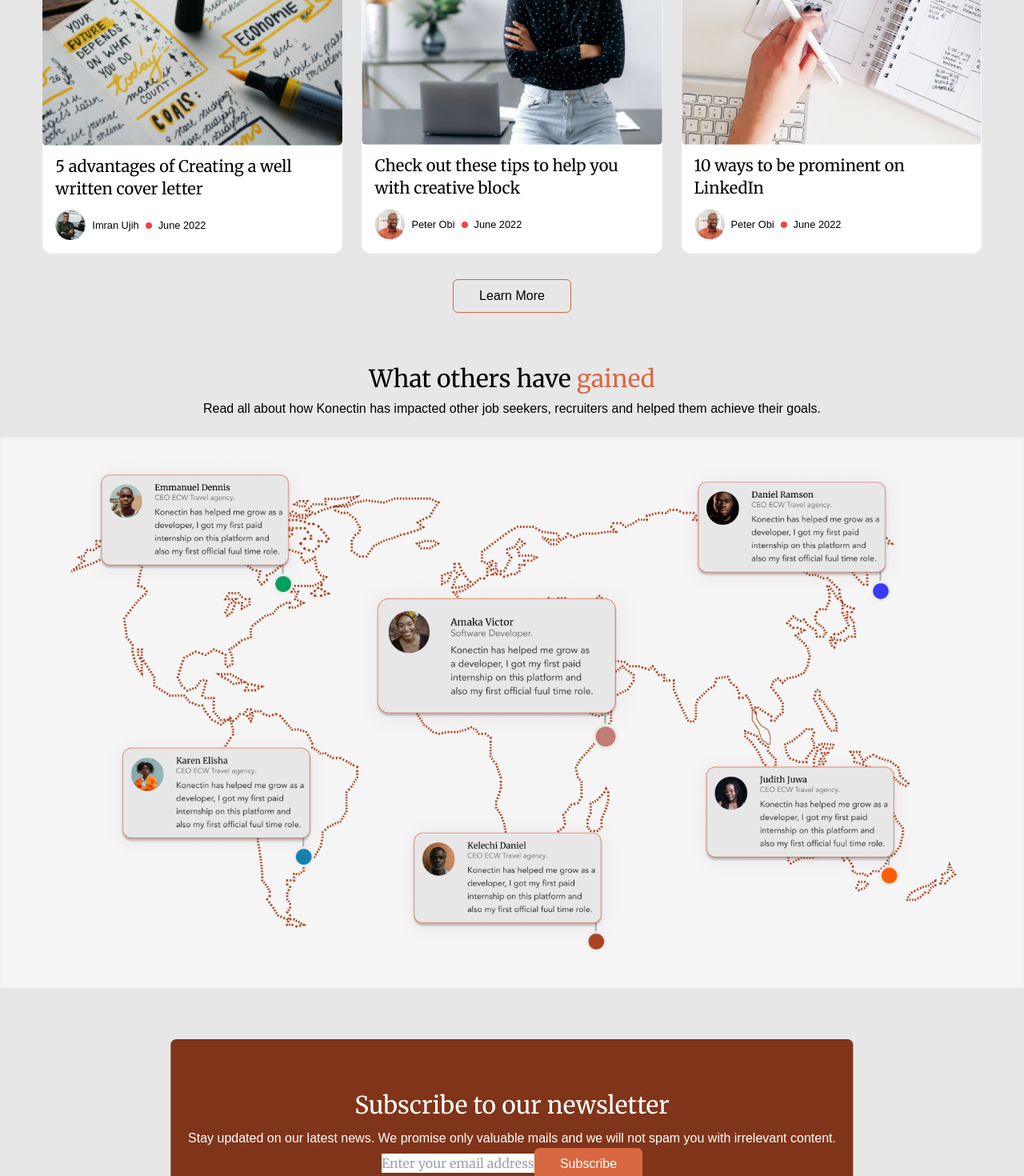
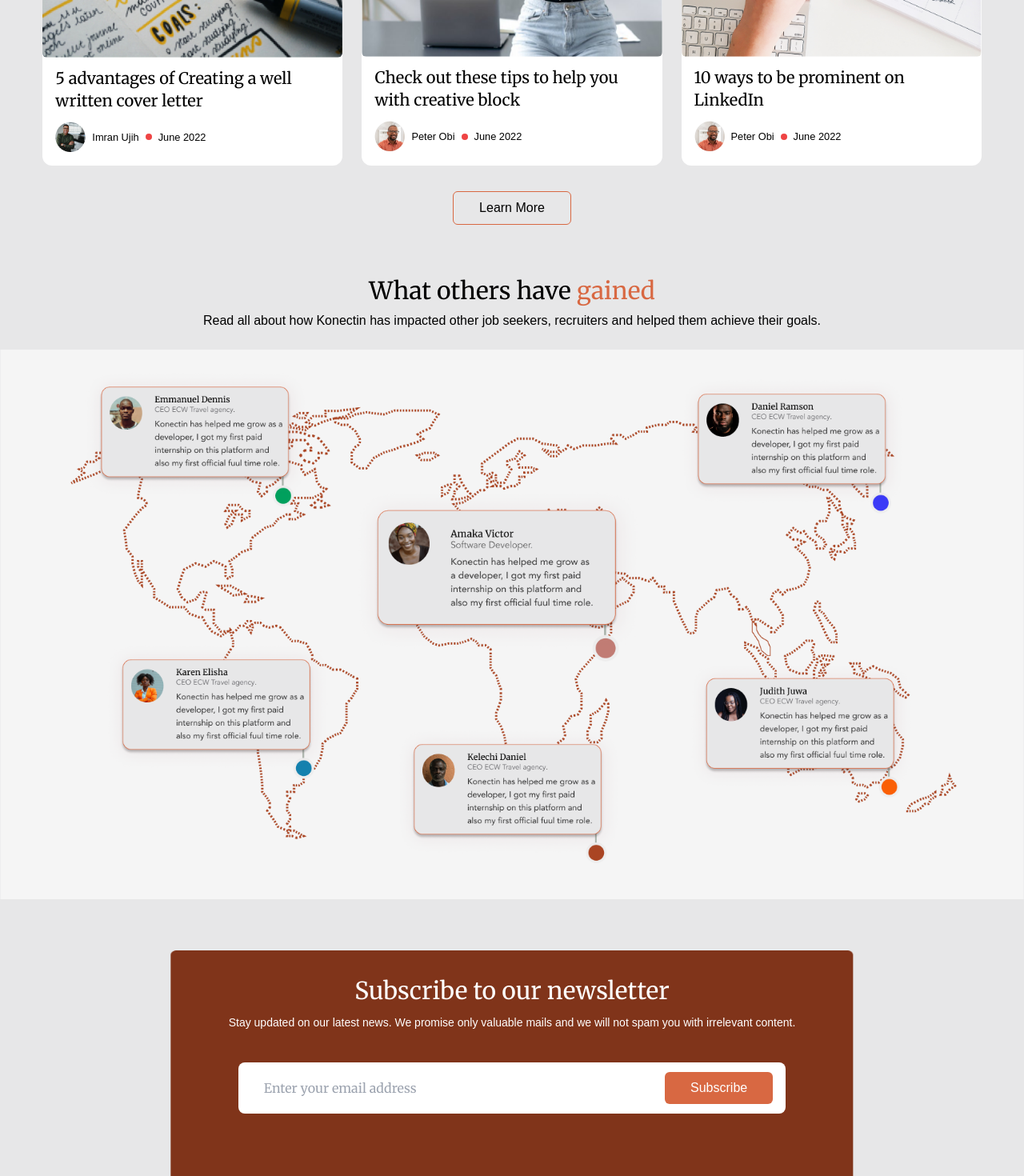
Before and after one commit to konnectintech/Konectin, a React (Vite) app: page / in a window 1280 px wide. Shown: the part 2370-3840 px from the top of the page at 80% size. Built offline with nearby package versions, Linux system fonts and the light colour scheme.

Commit message:
Fix resopnsiveness

```diff
--- a/src/pages/landing/index.jsx
+++ b/src/pages/landing/index.jsx
@@ -62,7 +62,15 @@
           </div>
         </div>
 
+        {/* Recruiters */}
         <div className="flex flex-col gap-8">
+          <div className="md:hidden">
+            <img
+              src={recruitImage}
+              className="mx-auto"
+              alt="Konectin Recruiters"
+            />
+          </div>
           <div className="header--text">
             <h1 className="text-3xl mb-2">
               What{" "}
@@ -75,15 +83,15 @@
             </p>
           </div>
           <div className="flex flex-col gap-10 md:flex-row items-center justify-between">
-            <div className="w-full w-4/12">
+            <div className="hidden md:w-4/12 md:block">
               <img src={recruitImage} alt="Konectin Recruiters" />
             </div>
-            <div className="w-8/12 flex flex-col gap-6">
-              <div className="grid grid-cols-2 gap-6">
+            <div className="md:w-8/12 flex flex-col gap-6">
+              <div className="grid grid-col sm:grid-cols-2 gap-6">
                 {RecruitersGain.map((item, index) => (
                   <div
                     key={index}
-                    className="flex w-full flex-col gap-3 items-center text-center md:text-start md:items-start justify-center"
+                    className="flex w-full flex-col gap-3 text-start items-start justify-center"
                   >
                     <div className="w-10 h-10 bg-secondaryBg rounded-sm flex flex-col items-center justify-center">
                       <img src={item.logo} alt={item.title} />
@@ -93,7 +101,7 @@
                   </div>
                 ))}
               </div>
-              <div className="w-full xs:w-fit flex flex-col xxs:flex-row gap-2 xs:gap-4 items-center justify-center xs:justify-between text-sm">
+              <div className="w-full xs:w-fit flex flex-col xxs:flex-row gap-2 xs:gap-4 items-center md:justify-center xs:justify-between text-sm">
                 <button className="px-8 py-2 bg-transparent flex gap-2 items-center justify-center text-black-500 border-primaryBtn border rounded-md">
                   Learn More
                 </button>
@@ -106,8 +114,8 @@
         </div>
 
         {/* About Us */}
-        <div className="flex flex-col gap-10 md:flex-row items-center justify-between text-xm">
-          <div className="flex w-full md:w-8/12 flex-col gap-10 items-center text-center md:text-start md:items-start justify-center">
+        <div className="flex flex-col-reverse gap-10 md:flex-row items-center justify-between text-xm">
+          <div className="flex w-full md:w-8/12 flex-col gap-6 md:gap-10 text-start items-start justify-center">
             <div className="header--text">
               <h1 className="text-3xl mb-2">
                 About Our <font className="text-primaryBtn">Company</font>
@@ -128,10 +136,15 @@
             </button>
           </div>
           <div className="w-full md:w-4/12">
-            <img src={sideImage} alt="Get started with Konectin" />
+            <img
+              src={sideImage}
+              className="mx-auto"
+              alt="Get started with Konectin"
+            />
           </div>
         </div>
 
+        {/* Konectin Blog */}
         <div className="flex flex-col gap-8 items-center">
           <div className="header--text text-center">
             <h1 className="text-3xl mb-2">
@@ -142,7 +155,7 @@
               and so much more.
             </p>
           </div>
-          <div className="grid grid-cols-3 gap-6">
+          <div className="grid md:grid-cols-3 gap-6">
             {Blog.map((blog, index) => (
               <div
                 key={index}
@@ -169,9 +182,11 @@
           </button>
         </div>
       </section>
+
+      {/* Map */}
       <section className="flex flex-col gap-6 mt-16">
         <div className="flex flex-col gap-8 items-center">
-          <div className="header--text text-center">
+          <div className="w-10/12 mx-auto max-w-screen-lg text-center">
             <h1 className="text-3xl mb-2">
               What others have <font className="text-primaryBtn">gained</font>
             </h1>
@@ -183,22 +198,33 @@
         </div>
         <img src={caseImage} alt="Map" />
       </section>
-      <section className="relative w-8/12 mx-auto mt-16">
-        <div className="absolute z-10 w-full left-1/2 -translate-x-1/2">
-          <img src={newsletterBg} alt="Newsletter" />
+
+      {/* Newsletter */}
+      <section className="relative w-11/12 xs:w-10/12 md:w-8/12 max-w-scrren-md h-screen mx-auto mt-16">
+        <div className="absolute z-10 w-full left-1/2 h-[340px] -translate-x-1/2">
+          <img className="w-full h-full" src={newsletterBg} alt="Newsletter" />
         </div>
-        <div className="relative z-30 text-center pt-16 text-white">
-          <h1 className="text-3xl mb-3">Subscribe to our newsletter</h1>
-          <p>
+        <div className="relative z-30 text-center pt-8 text-white px-4">
+          <h1 className="text-lg xxs:text-2xl sm:text-3xl mb-3">
+            Subscribe to our newsletter
+          </h1>
+          <p className="text-xs xxs:text-sm sm:text-md">
             Stay updated on our latest news. We promise only valuable mails and
             we will not spam you with irrelevant content.
           </p>
-          <div>
-            <input placeholder="Enter your email address" />
-            <button className="px-8 py-2 bg-primaryBtn text-white text-center rounded-md">
+          <label
+            htmlFor="newsletter"
+            className="w-full xs:w-10/12 max-w-screen-md rounded-lg mx-auto flex gap-2 items-center justify-center pl-8 pr-4 py-3 bg-white mt-10"
+          >
+            <input
+              id="newsletter"
+              placeholder="Enter your email address"
+              className="outline-0 border-0 xs:flex-1 text-secondaryBtn"
+            />
+            <button className="px-4 sm:px-8 py-2 bg-primaryBtn text-white text-center rounded-md">
               Subscribe
             </button>
-          </div>
+          </label>
         </div>
       </section>
     </>
```
